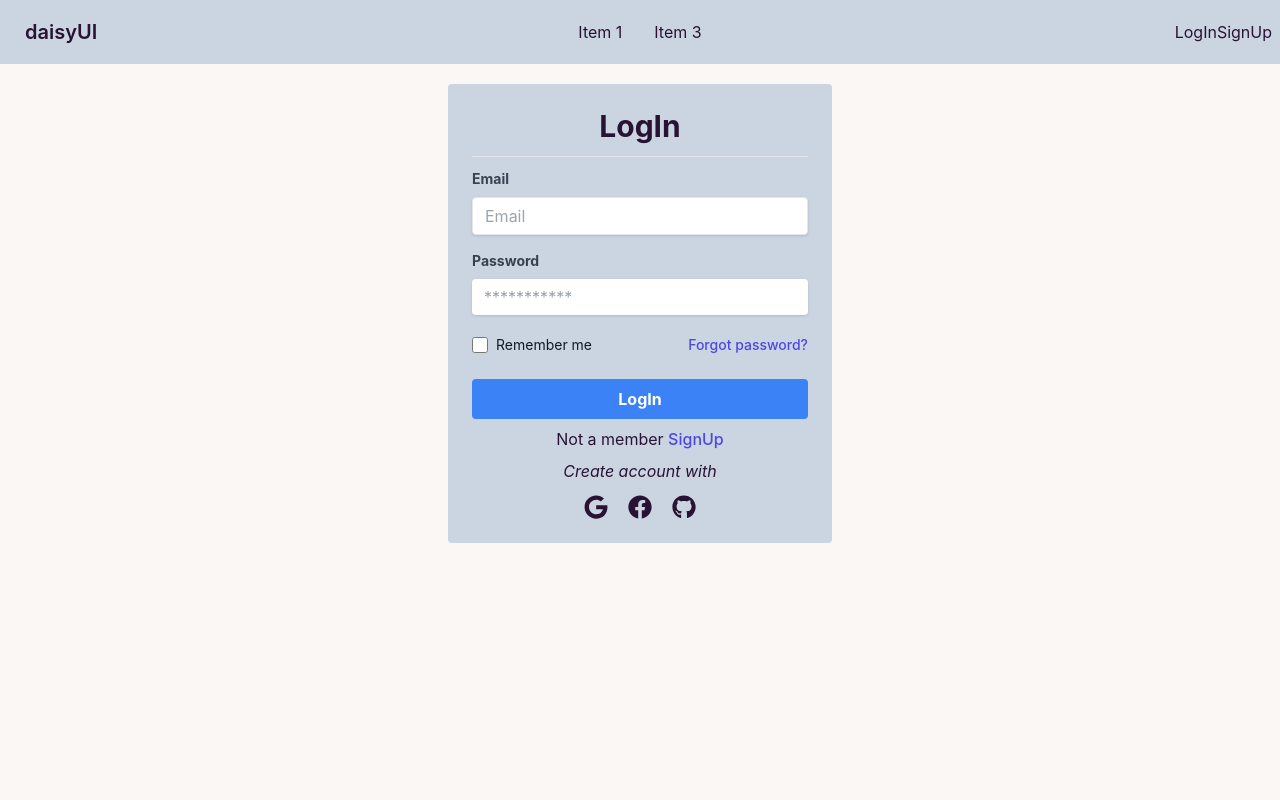
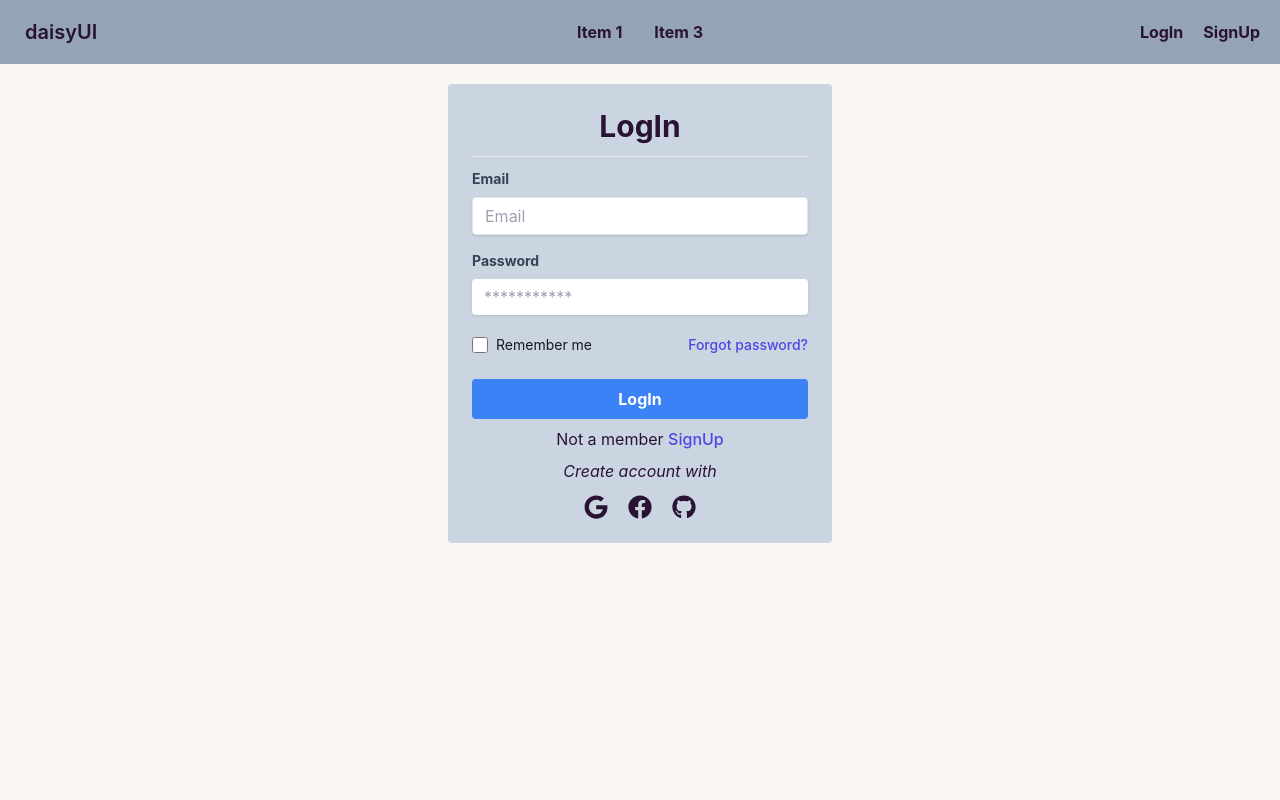
Before and after one commit to rabiul155/PhotoGraphyPro-client, a React (Create React App) app: page /login in a window 1280 px wide. Shown: the top 800 px of the page. Built offline with nearby package versions, Linux system fonts and the light colour scheme; no server answers.

Commit message:
authentication done

```diff
--- a/package.json
+++ b/package.json
@@ -7,8 +7,10 @@
     "@testing-library/react": "^13.4.0",
     "@testing-library/user-event": "^13.5.0",
     "daisyui": "^2.38.1",
+    "firebase": "^9.13.0",
     "react": "^18.2.0",
     "react-dom": "^18.2.0",
+    "react-hot-toast": "^2.4.0",
     "react-icons": "^4.6.0",
     "react-router-dom": "^6.4.3",
     "react-scripts": "5.0.1",
--- a/src/component/Navbar/Navbar.js
+++ b/src/component/Navbar/Navbar.js
@@ -1,33 +1,60 @@
-import React from 'react';
+import React, { useContext } from 'react';
+import toast from 'react-hot-toast';
 import { Link } from 'react-router-dom';
+import { AuthContext } from '../../context/UserContext';
 
 const Navbar = () => {
+
+    const { user, logOut } = useContext(AuthContext);
+
+    const handleLogOut = () => {
+        logOut()
+            .then(() => {
+                toast.success('logOut successfully')
+            })
+            .catch(error => {
+                console.error('log out error', error)
+            })
+    }
+
+
+
     return (
         <div>
-            <div className="navbar bg-slate-300">
+            <div className="navbar bg-slate-400 px-2">
                 <div className="navbar-start">
                     <div className="dropdown">
                         <label tabIndex={0} className="btn btn-ghost lg:hidden">
                             <svg xmlns="http://www.w3.org/2000/svg" className="h-5 w-5" fill="none" viewBox="0 0 24 24" stroke="currentColor"><path strokeLinecap="round" strokeLinejoin="round" strokeWidth="2" d="M4 6h16M4 12h8m-8 6h16" /></svg>
                         </label>
                         <ul tabIndex={0} className="menu menu-compact dropdown-content mt-3 p-2 shadow bg-base-100 rounded-box w-52">
-                            <li><Link>Item 1</Link></li>
+                            <li><Link className=' font-bold'>Item 1</Link></li>
 
-                            <li><Link>Item 3</Link></li>
+                            <li><Link className=' font-bold'>Item 3</Link></li>
                         </ul>
                     </div>
                     <Link className="btn btn-ghost normal-case text-xl">daisyUI</Link>
                 </div>
                 <div className="navbar-center hidden lg:flex">
                     <ul className="menu menu-horizontal p-0">
-                        <li><Link>Item 1</Link></li>
+                        <li ><Link className=' font-bold'>Item 1</Link></li>
 
-                        <li><Link>Item 3</Link></li>
+                        <li><Link className=' font-bold'>Item 3</Link></li>
                     </ul>
                 </div>
                 <div className="navbar-end">
-                    <Link to='/login' >LogIn</Link>
-                    <Link to='/signup' >SignUp</Link>
+
+                    {
+                        user?.uid ?
+                            <>
+                                <Link className=' font-bold mx-3' onClick={handleLogOut}>LogOut</Link>
+                            </>
+                            :
+                            <>
+                                <Link className=' font-bold mx-2' to='/login' >LogIn</Link>
+                                <Link className=' font-bold mx-3' to='/signup' >SignUp</Link>
+                            </>
+                    }
                 </div>
             </div>
         </div>
--- a/src/component/Pages/LogIn/LogIn.js
+++ b/src/component/Pages/LogIn/LogIn.js
@@ -1,16 +1,55 @@
 
+import { useContext } from "react";
+import toast from "react-hot-toast";
 import { FaGoogle, FaFacebook, FaGithub } from "react-icons/fa";
 import { Link } from "react-router-dom";
+import { AuthContext } from "../../../context/UserContext";
 
 
 const LogIn = () => {
+
+    const { logIn, createUserGoogle } = useContext(AuthContext)
+
+    const handleSubmit = (event) => {
+        event.preventDefault();
+        const form = event.target;
+        const email = form.email.value;
+        const password = form.password.value;
+        console.log(email, password);
+        logIn(email, password)
+            .then(result => {
+                toast.success('log in successfully')
+                const user = result.user;
+                console.log(user);
+                form.reset();
+
+            })
+            .catch(error => {
+                console.error('login error', error);
+                const errorMessage = error.message;
+                toast.error(errorMessage);
+            })
+    }
+
+
+    const handleGoogleLogIn = () => {
+        createUserGoogle()
+            .then(result => {
+                const user = result.user;
+                console.log(user)
+                toast.success('successfully logIn')
+            })
+            .catch(error => {
+                console.log('google log in error', error)
+            })
+    }
 
 
     return (
 
         <div className=' flex justify-center mt-5 mx-2'>
             <div className="w-full max-w-sm">
-                <form className=" bg-slate-300  rounded p-6 mb-4">
+                <form onSubmit={handleSubmit} className=" bg-slate-300  rounded p-6 mb-4">
                     <h2 className=" text-3xl text-center font-bold mb-3">LogIn</h2>
                     <hr />
                     <div className="mb-4 mt-3">
@@ -26,14 +65,14 @@ const LogIn = () => {
 
                         <input className="shadow appearance-none rounded w-full py-2 px-3 text-gray-700 mb-3 leading-tight focus:outline-none focus:shadow-outline" id="password" type="password" placeholder="***********" name='password' required />
 
-                        <div class="flex items-center justify-between mt-2">
-                            <div class="flex items-center">
-                                <input id="remember-me" name="remember-me" type="checkbox" class="h-4 w-4 rounded border-gray-300 text-indigo-600 focus:ring-indigo-500" />
-                                <label for="remember-me" class="ml-2 block text-sm text-gray-900">Remember me</label>
+                        <div className="flex items-center justify-between mt-2">
+                            <div className="flex items-center">
+                                <input id="remember-me" name="remember-me" type="checkbox" className="h-4 w-4 rounded border-gray-300 text-indigo-600 focus:ring-indigo-500" />
+                                <label htmlFor="remember-me" className="ml-2 block text-sm text-gray-900">Remember me</label>
                             </div>
 
-                            <div class="text-sm">
-                                <Link class="font-medium text-indigo-600 hover:text-indigo-500">Forgot password?</Link>
+                            <div className="text-sm">
+                                <Link className="font-medium text-indigo-600 hover:text-indigo-500">Forgot password?</Link>
                             </div>
                         </div>
 
@@ -46,11 +85,11 @@ const LogIn = () => {
 
                     </div>
                     <div>
-                        <p className=" m-2 text-center">  Not a  member  <Link class="font-medium text-indigo-600 hover:text-indigo-500"> SignUp</Link></p>
+                        <p className=" m-2 text-center">  Not a  member  <Link className="font-medium text-indigo-600 hover:text-indigo-500"> SignUp</Link></p>
                     </div>
                     <p className="text-center mt-2 italic">Create account with </p>
                     <div className='flex justify-center text-2xl pt-3 gap-5'>
-                        <Link ><FaGoogle /></Link>
+                        <Link onClick={handleGoogleLogIn} ><FaGoogle /></Link>
                         <Link><FaFacebook /></Link>
                         <Link><FaGithub /></Link>
                     </div>
--- a/src/component/Pages/SignUp/SignUp.js
+++ b/src/component/Pages/SignUp/SignUp.js
@@ -1,18 +1,55 @@
 
 import { Link } from 'react-router-dom';
 import { FaGoogle, FaFacebook, FaGithub } from "react-icons/fa";
+import toast from 'react-hot-toast';
+import { useContext } from 'react';
+import { AuthContext } from '../../../context/UserContext';
+
 
 
 const SignUp = () => {
 
+    const { createUser, createUserGoogle } = useContext(AuthContext);
 
+    const handleSubmit = (event) => {
+        event.preventDefault();
+        const form = event.target;
+        const name = form.name.value;
+        const email = form.email.value;
+        const password = form.password.value;
+        console.log(name, email, password);
+        createUser(email, password)
+            .then(result => {
+                const user = result.user;
+                console.log(user)
+                toast.success('successfully create an user')
+            })
+            .catch(error => {
+                console.error('create user error', error)
+                const errorMessage = error.message;
+                toast.error(errorMessage)
+            })
+
+    }
+
+    const handleGoogleLogIn = () => {
+        createUserGoogle()
+            .then(result => {
+                const user = result.user;
+                console.log(user)
+                toast.success('successfully logIn')
+            })
+            .catch(error => {
+                console.log('google log in error', error)
+            })
+    }
 
 
     return (
 
         <div className=' flex justify-center mt-5 mx-2 '>
             <div className="w-full max-w-sm">
-                <form className=" bg-slate-300  rounded p-6 ">
+                <form onSubmit={handleSubmit} className=" bg-slate-300  rounded p-6 ">
                     <h2 className=" text-3xl text-center font-bold mb-3">SignUp</h2>
                     <hr />
                     <div className="mb-4 mt-3">
@@ -44,11 +81,11 @@ const SignUp = () => {
 
                     </div>
                     <div>
-                        <p className=" m-2 text-center">Have an account <Link to='/login' class="font-medium text-indigo-600 hover:text-indigo-500">LogIn</Link></p>
+                        <p className=" m-2 text-center">Have an account <Link to='/login' className="font-medium text-indigo-600 hover:text-indigo-500">LogIn</Link></p>
                     </div>
                     <p className="text-center mt-2 italic">Create account with </p>
                     <div className='flex justify-center text-2xl pt-3 gap-5'>
-                        <Link ><FaGoogle /></Link>
+                        <Link onClick={handleGoogleLogIn} ><FaGoogle /></Link>
                         <Link><FaFacebook /></Link>
                         <Link><FaGithub /></Link>
                     </div>
--- /dev/null
+++ b/src/context/UserContext.js
@@ -0,0 +1,75 @@
+import React, { useEffect } from 'react';
+import { createContext } from 'react';
+import { getAuth, createUserWithEmailAndPassword, GoogleAuthProvider, signInWithPopup, signInWithEmailAndPassword, onAuthStateChanged, signOut } from "firebase/auth";
+import app from '../firebase/firebase.config';
+import { useState } from 'react';
+
+
+
+export const AuthContext = createContext();
+
+const auth = getAuth(app);
+
+
+const UserContext = ({ children }) => {
+
+    const googleProvider = new GoogleAuthProvider();
+
+    const [loading, setLoading] = useState(true)
+    const [user, setUser] = useState({})
+
+
+    //  user created with email and password
+    const createUser = (email, password) => {
+        setLoading(true);
+        return createUserWithEmailAndPassword(auth, email, password)
+    }
+
+    // create user using google
+    const createUserGoogle = () => {
+        setLoading(true);
+        return signInWithPopup(auth, googleProvider);
+    }
+
+
+
+    //log in user
+    const logIn = (email, password) => {
+        setLoading(true);
+        return signInWithEmailAndPassword(auth, email, password)
+    }
+
+    // log out using firbase
+    const logOut = () => {
+        setLoading(true);
+        return signOut(auth);
+    }
+
+
+
+    useEffect(() => {
+        const unsubscribe = onAuthStateChanged(auth, currentUser => {
+            setUser(currentUser);
+
+            setLoading(false)
+
+        })
+
+        return () => {
+            unsubscribe();
+        }
+
+    }, [])
+
+
+
+
+    const propsInfo = { user, createUser, createUserGoogle, logOut, logIn };
+    return (
+        <AuthContext.Provider value={propsInfo}>
+            {children}
+        </AuthContext.Provider>
+    );
+};
+
+export default UserContext;
--- a/src/index.js
+++ b/src/index.js
@@ -3,12 +3,20 @@ import ReactDOM from 'react-dom/client';
 import './index.css';
 import App from './App';
 import reportWebVitals from './reportWebVitals';
+import UserContext from './context/UserContext';
+import { Toaster } from 'react-hot-toast';
 
 const root = ReactDOM.createRoot(document.getElementById('root'));
 root.render(
-  <React.StrictMode>
+
+  <UserContext>
+    <Toaster
+      position="top-center"
+      reverseOrder={false}
+    />
     <App />
-  </React.StrictMode>
+  </UserContext>
+
 );
 
 // If you want to start measuring performance in your app, pass a function
```
Also changed, not shown: src/firebase/firebase.config.js (added, +19 -0 lines), 1 other file (tests, documents, lock files or other folders).
